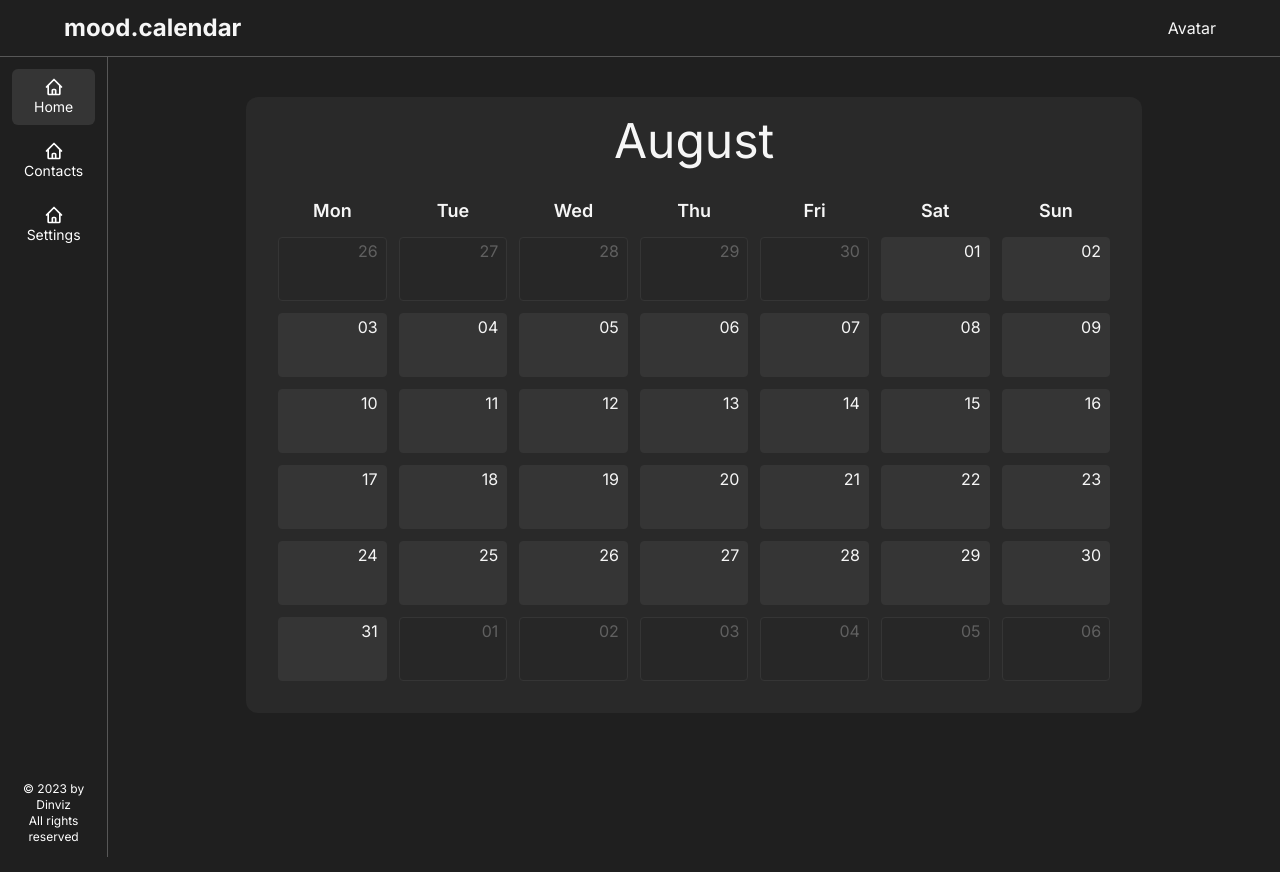
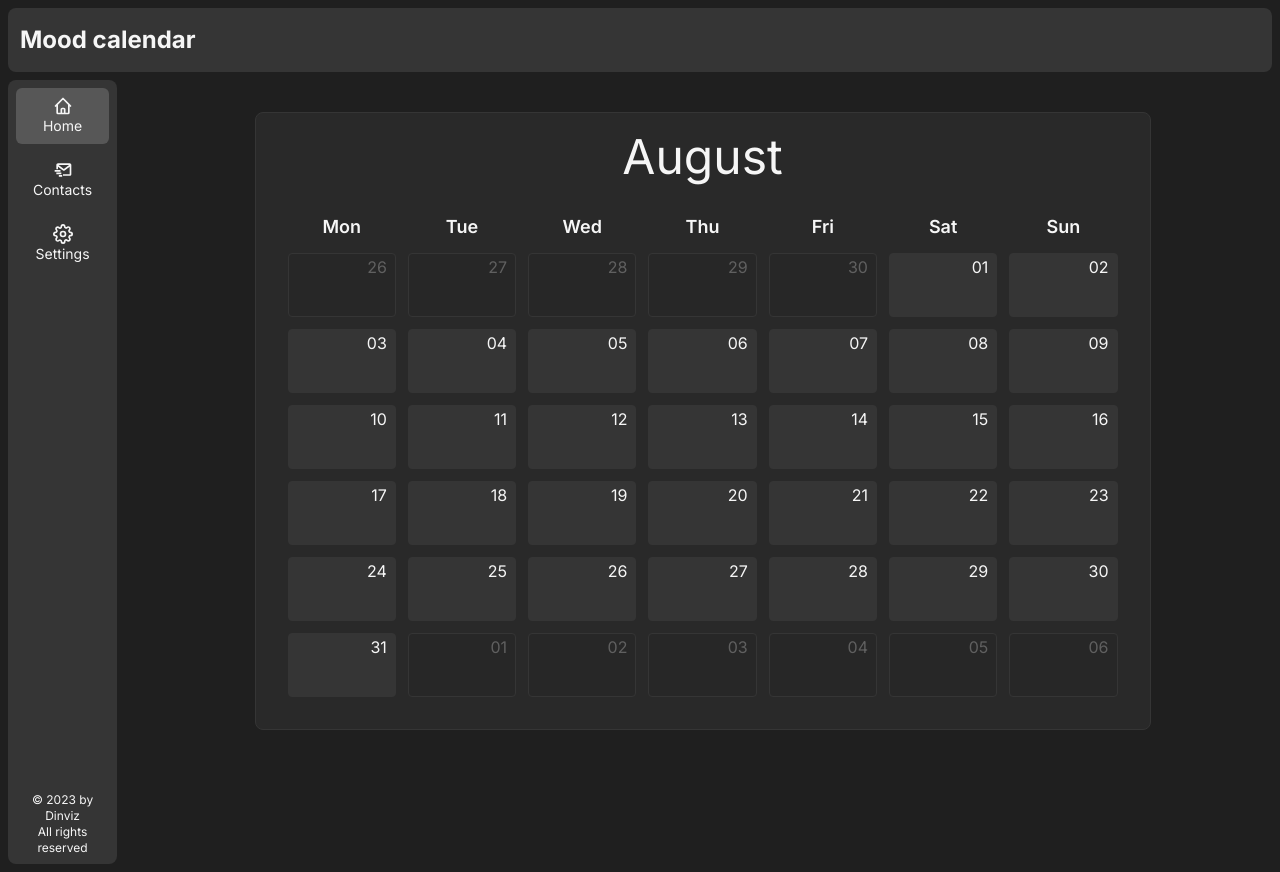
Before and after one commit to D1nviz/Mood-calendar, a Next.js app: page / in a window 1280 px wide. Built offline with nearby package versions, Linux system fonts and the light colour scheme; no server answers.

Commit message:
updated design, added profile

```diff
--- a/app/globals.css
+++ b/app/globals.css
@@ -12,9 +12,22 @@
 }
 
 .nav-item {
-  @apply py-2 px-3 rounded-md flex flex-col items-center mb-2
+  @apply py-2 rounded-md flex flex-col items-center mb-2
 }
 
 .active {
-  @apply bg-dark-secondary
+  @apply bg-dark-tertiary
 }
+
+::-webkit-scrollbar {
+  width: 10px;
+}
+
+::-webkit-scrollbar-track {
+  background: #1f1f1f;
+}
+
+::-webkit-scrollbar-thumb {
+  border-radius: 8px;
+  background: #353535;
+}
--- a/components/Header.tsx
+++ b/components/Header.tsx
@@ -4,9 +4,9 @@ import Wrapper from "./layouts/Wrapper";
 
 const Header: FC = () => {
   return (
-    <header className="border-b border-dark-tertiary">
-      <Wrapper className="flex justify-between items-center py-3">
-        <span className=" font-bold text-2xl">mood.calendar</span>
+    <header className="bg-dark-secondary rounded-lg mt-2 mx-2 overflow-hidden">
+      <Wrapper className="flex justify-between items-center">
+        <span className=" font-bold text-2xl pl-3">Mood calendar</span>
         <Avatar />
       </Wrapper>
     </header>
--- a/components/Menu.tsx
+++ b/components/Menu.tsx
@@ -1,13 +1,12 @@
 import { FC } from "react";
 import Navigation from "./Navigation";
-import { links } from "@/configs/links";
 
 const Menu: FC = () => {
   return (
-    <div className="flex flex-col justify-between grow-0 shrinnk-0 basis-[8%] text-white p-3 border-r border-dark-tertiary">
-      <Navigation links={links} />
+    <div className="flex flex-col justify-between grow-0 shrinnk-0 p-2 m-2 bg-dark-secondary rounded-lg">
+      <Navigation />
       <footer className="text-center text-xs">
-        &copy; 2023 by Dinviz <br /> All rights reserved{" "}
+        &copy; 2023 by Dinviz <br /> All rights reserved
       </footer>
     </div>
   );
--- a/components/Navigation.tsx
+++ b/components/Navigation.tsx
@@ -3,26 +3,20 @@
 import { FC } from "react";
 import { usePathname } from "next/navigation";
 import Link from "next/link";
-import { HiOutlineHome } from "react-icons/hi";
 
 import { links } from "@/configs/links";
-import { ILink } from "@/types";
 
-interface NavigationProps {
-  links: ILink[];
-}
-
-const Navigation: FC<NavigationProps> = () => {
+const Navigation: FC = () => {
   const currentPath = usePathname();
   return (
     <nav>
       <ul className="flex flex-col text-sm ">
-        {links.map(({ label, path }, i) => (
+        {links.map(({ label, path, Icon }, i) => (
           <Link key={i} href={path}>
             <li
               className={currentPath === path ? "nav-item active" : "nav-item"}
             >
-              <HiOutlineHome  size={20}/>
+              <Icon size={20} />
               {label}
             </li>
           </Link>
--- a/components/calendar/Calendar.tsx
+++ b/components/calendar/Calendar.tsx
@@ -7,8 +7,17 @@ import CalendarHead from "./CalendarHead";
 const Calendar: FC = () => {
   const calendar = createCalendar();
 
+  //Todos
+
+  //Add help button, modal with intruction
+  //Add Blur & Shade after open emoji modal
+  //Finalize registration & login
+  //Add db to project
+  //Add Profile with statistic
+  //Add Animations (framer)
+
   return (
-    <div className="bg-[rgb(41,41,41)] rounded-xl max-w-4xl mx-auto mt-10">
+    <div className="bg-[rgb(41,41,41)] rounded-lg max-w-4xl mx-auto mt-10 border border-dark-secondary">
       <CalendarHead />
       <div className=" grid grid-cols-7 gap-3 p-8">
         {days.map((day, i) => (
--- a/components/layouts/Wrapper.tsx
+++ b/components/layouts/Wrapper.tsx
@@ -6,7 +6,7 @@ interface WrapperProps extends React.HTMLAttributes<HTMLDivElement> {
 }
 
 const Wrapper: FC<WrapperProps> = ({className, children }) => {
-  return <div className={cn("max-w-[90%] mx-auto", className )}>{children}</div>;
+  return <div className={cn("mx-auto", className )}>{children}</div>;
 };
 
 export default Wrapper;
--- a/components/ui/Avatar.tsx
+++ b/components/ui/Avatar.tsx
@@ -1,14 +1,18 @@
+import { authConfig } from "@/configs/auth";
+import { getServerSession } from "next-auth";
 import { FC } from "react";
 
-
-
-const Avatar: FC = () => {
+const Avatar: FC = async () => {
+  const session = await getServerSession(authConfig);
   return (
-    <div>
-    Avatar
+    <div className="flex items-center justify-evenly w-44 py-3 rounded-xl duration-200  hover:bg-dark-tertiary ">
+      <div className="w-10 h-10 rounded-full overflow-hidden">
+        {session?.user?.image && (
+          <img src={session?.user?.image} alt="Profile avatar" />
+        )}
+      </div>
+      <p>{session?.user?.name} </p>
     </div>
   );
-
 };
-
 export default Avatar;
--- a/configs/links.ts
+++ b/configs/links.ts
@@ -1,7 +1,11 @@
+import { HiOutlineHome } from "react-icons/hi";
+import {BiMailSend} from "react-icons/bi";
+import {FiSettings} from "react-icons/fi";
+
 import { ILink } from "@/types";
 
 export const links: ILink[] = [
-  { label: "Home", path: "/" },
-  { label: "Contacts", path: "/contacts" },
-  { label: "Settings", path: "/settings"},
+  { label: "Home", path: "/", Icon: HiOutlineHome},
+  { label: "Contacts", path: "/contacts", Icon: BiMailSend },
+  { label: "Settings", path: "/settings", Icon: FiSettings},
 ];
--- a/types/index.ts
+++ b/types/index.ts
@@ -1,6 +1,9 @@
+import { IconType } from "react-icons"
+
 export type ILink = {
   label: string,
-  path: string
+  path: string,
+  Icon: IconType
 }
 
 export type IDate  = {
```
